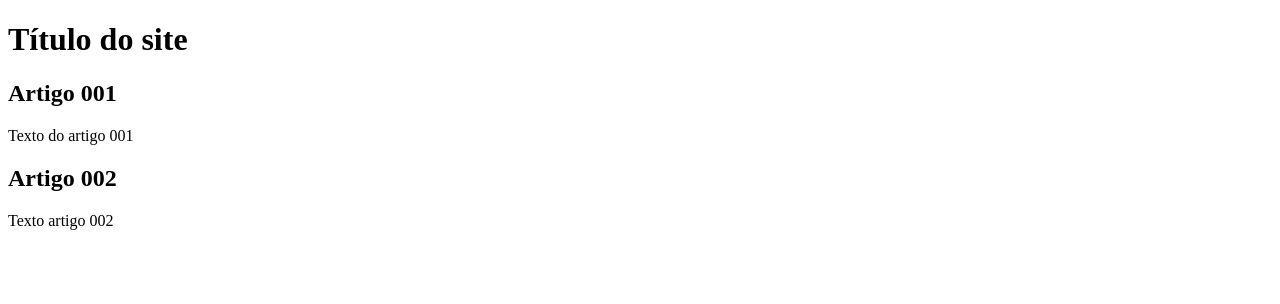
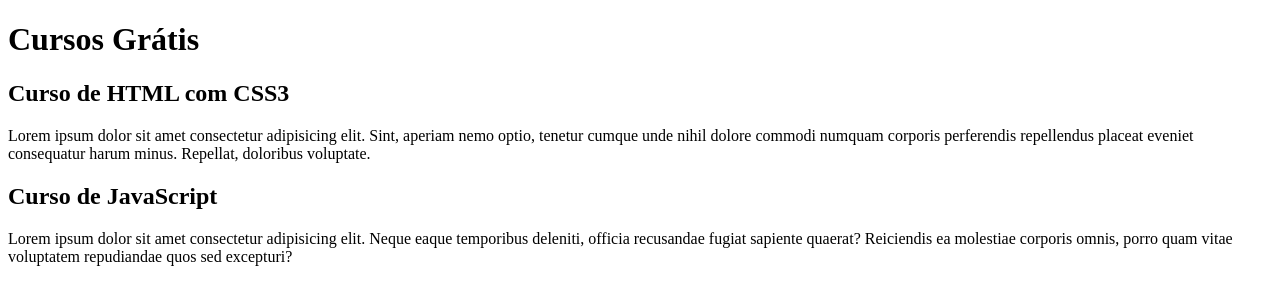
Before and after one commit to Jonathan-Alvarenga/projeto-site, a plain HTML site: page index.html in a window 1280 px wide. Drawn offline with Linux system fonts and the light colour scheme.

Commit message:
comecei a escrever o conteúdo

```diff
--- a/index.html
+++ b/index.html
@@ -9,15 +9,15 @@
 <body>
     <main>
         <header>
-            <h1>Título do site</h1>
+            <h1>Cursos Grátis</h1>
         </header>
         <article>
-            <h2>Artigo 001</h2>
-            <p>Texto do artigo 001</p>
+            <h2>Curso de HTML com CSS3</h2>
+            <p>Lorem ipsum dolor sit amet consectetur adipisicing elit. Sint, aperiam nemo optio, tenetur cumque unde nihil dolore commodi numquam corporis perferendis repellendus placeat eveniet consequatur harum minus. Repellat, doloribus voluptate.</p>
         </article>
         <article>
-            <h2>Artigo 002</h2>
-            <p>Texto artigo 002</p>
+            <h2>Curso de JavaScript</h2>
+            <p>Lorem ipsum dolor sit amet consectetur adipisicing elit. Neque eaque temporibus deleniti, officia recusandae fugiat sapiente quaerat? Reiciendis ea molestiae corporis omnis, porro quam vitae voluptatem repudiandae quos sed excepturi?</p>
         </article>
     </main>
 </body>
```
